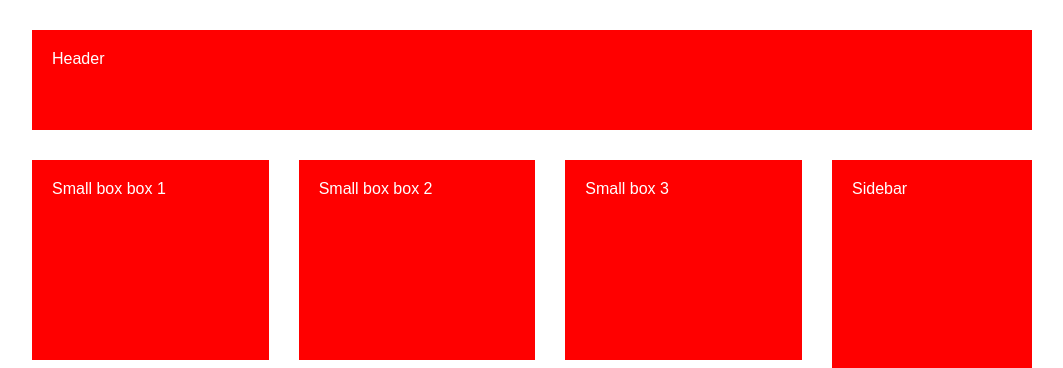
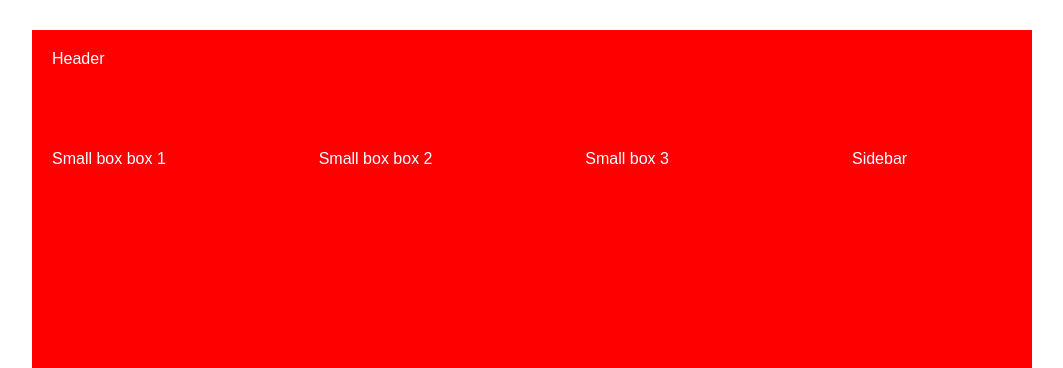
Before and after one commit to kevinegstorf/grid-test, a website built with webpack: page index.html in a window 1280 px wide. Shown: the top 368 px of the page, without its empty margins (108-1171 px from the left). Built offline with nearby package versions, Linux system fonts and the light colour scheme.

Commit message:
test without grid-gap

```diff
--- a/src/main.css
+++ b/src/main.css
@@ -4,7 +4,7 @@
   /* grid-template-areas: 'left right'; */
   grid-template-rows: 100px 200px 400px 100px;
   grid-template-columns: repeat(3, 1fr) 200px;
-  grid-gap: 30px;
+  /* grid-gap: 30px; */
   width: 1000px;
   margin: 30px auto;
 }
```
Also changed, not shown: dist/main.css.
